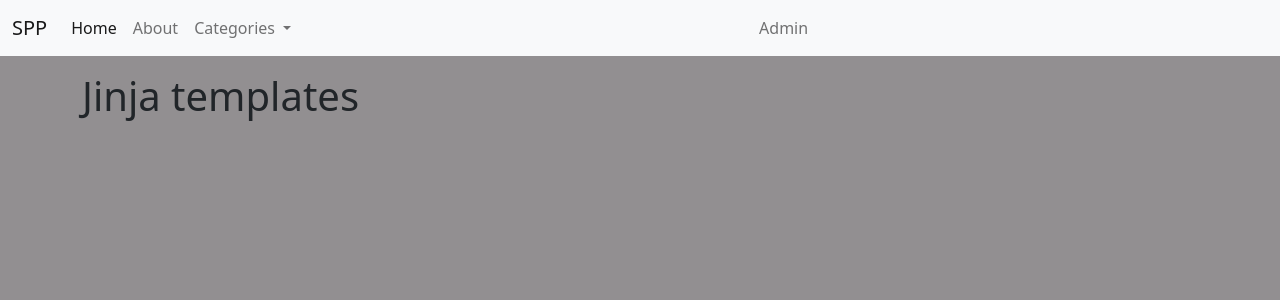
After one commit to gabrielcorreiapontes/Repositorio-site, a Flask app: page /jinja in a window 1280 px wide. The commit adds this page. Shown: the top 300 px of the page. Run offline with Flask 2, Linux system fonts and the light colour scheme.

Commit message:
criação de aquivo e rota jinja, nenhum erro

```diff
--- /dev/null
+++ b/app/templates/public/jinja.html
@@ -0,0 +1,13 @@
+{% extends "public/templates/public_template.html" %}
+
+{% block title  %} Jinja {% endblock %}
+
+{% block main %}
+<div class="container">
+    <div class="row">
+        <div class="col">
+            <h1>Jinja templates</h1>
+        </div>
+    </div>
+</div>
+{% endblock %}
--- a/app/templates/public/templates/public_template.html
+++ b/app/templates/public/templates/public_template.html
@@ -36,7 +36,7 @@
                 Categories
               </a>
               <ul class="dropdown-menu" aria-labelledby="navbarDropdown">
-                <li><a class="dropdown-item" href="#">HDs</a></li>
+                <li><a class="dropdown-item" href="/jinja">Jinja</a></li>
                 <li><a class="dropdown-item" href="#">Cables</a></li>
                 <li><hr class="dropdown-divider"></li>
                 <li><a class="dropdown-item" href="#">PCs</a></li>
--- a/app/views.py
+++ b/app/views.py
@@ -5,6 +5,10 @@ from flask import render_template
 @app.route("/")
 def index():
     return render_template("/public/index.html")
+
+@app.route("/jinja")
+def jinja():
+    return render_template("/public/jinja.html")
 
 @app.route("/product")
 def products():
```
